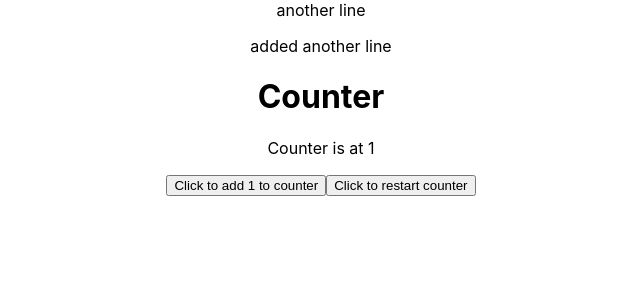
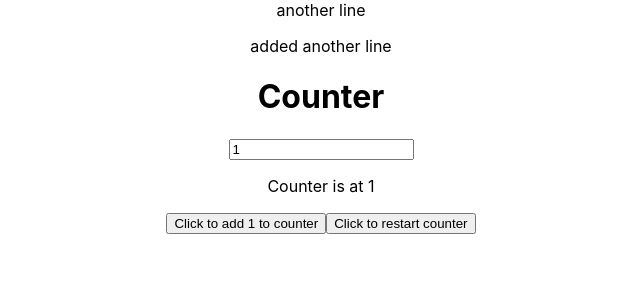
Before and after one commit to egharow/password, a React (Create React App) app: page / in a window 1280 px wide. Shown: the top 300 px of the page, without its empty margins (319-959 px from the left). Built offline with nearby package versions, Linux system fonts and the light colour scheme.

Commit message:
Added delta

```diff
--- a/src/Counter.js
+++ b/src/Counter.js
@@ -1,13 +1,13 @@
 import { useState } from "react";
 function Counter(){
     const [count, setCount] =useState(1)
+    const [delta, setDelta] = useState(1)
     function incr(){
         setCount(
             function(oldCount){
-                return oldCount +1
+                return oldCount +delta
             }
         )
-        console.log(count)
     }
     function restart(){
         setCount(
@@ -15,13 +15,17 @@
                 return 1
             }
         )
-        console.log(count)
+    }
+    function handleDelta (e){
+        console.log(e);
+    setDelta(Number(e.target.value))
     }
     return (
         <div>
             <h1>Counter</h1>
+            <input type= "number" value= {delta} onChange = {handleDelta}/>
             <p>Counter is at {count}</p>
-            <button onClick={incr}>Click to add 1 to counter</button>
+            <button onClick={incr}>Click to add {delta} to counter</button>
             <button onClick={restart}>Click to restart counter</button>
 
         </div>
```
